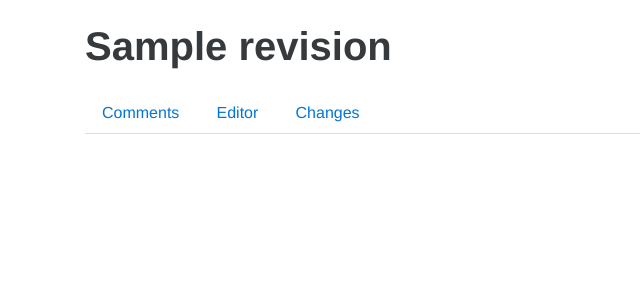
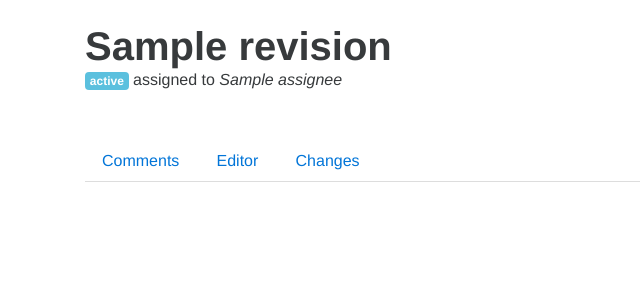
Before and after one commit to nhsuk/verba, a Django app: template verba/templates/revision/detail.html in a window 1280 px wide. Shown: the part 86-386 px from the top of the page, without its empty margins (0-640 px from the left). Run offline with Django 3.2, Linux system fonts and the light colour scheme; the template is opened without the code that fills it: most values are stand-ins (such as "Sample title", 1, 10 or a date in 2020).

Commit message:
Show status and assignee in review detail

```diff
--- a/verba/assets/css/styles.css
+++ b/verba/assets/css/styles.css
@@ -31,3 +31,23 @@
 .fl {
   float: right;
 }
+
+.tag {
+    display: inline-block;
+    padding: .25em .4em;
+    font-size: 75%;
+    font-weight: 700;
+    line-height: 1;
+    color: #fff;
+    text-align: center;
+    white-space: nowrap;
+    vertical-align: baseline;
+    border-radius: .25rem;
+}
+
+.tag-default { background-color: #818a91; }
+.tag-primary { background-color: #0275d8; }
+.tag-success { background-color: #5cb85c; }
+.tag-info { background-color: #5bc0de; }
+.tag-warning { background-color: #f0ad4e; }
+.tag-danger { background-color: #d9534f; }
--- a/verba/templates/base.html
+++ b/verba/templates/base.html
@@ -41,7 +41,7 @@
     </nav>
 
     <div class="container">
-      <h1 class="m-t-2 m-b-2">
+      <h1 class="m-t-2 m-b-0">
         {% block title %}{% endblock %}
         <span class="actions">{% block actions %}{% endblock %}</span>
       </h1>
--- a/verba/templates/revision/detail.html
+++ b/verba/templates/revision/detail.html
@@ -4,6 +4,10 @@
 {% block actions %}{% endblock %}
 
 {% block content %}
+<div class="m-b-3">
+  <span class="tag tag-info">{{ revision.statuses|join:", " }}</span> assigned to <i>{{ revision.assignees|join:", " }}</i>
+</div>
+
 <ul class="nav nav-tabs m-b-3">
   <li class="nav-item">
     <a class="nav-link{% if page_type == 'editor' %} comments{% endif %}" href="#">Comments</a>
```
